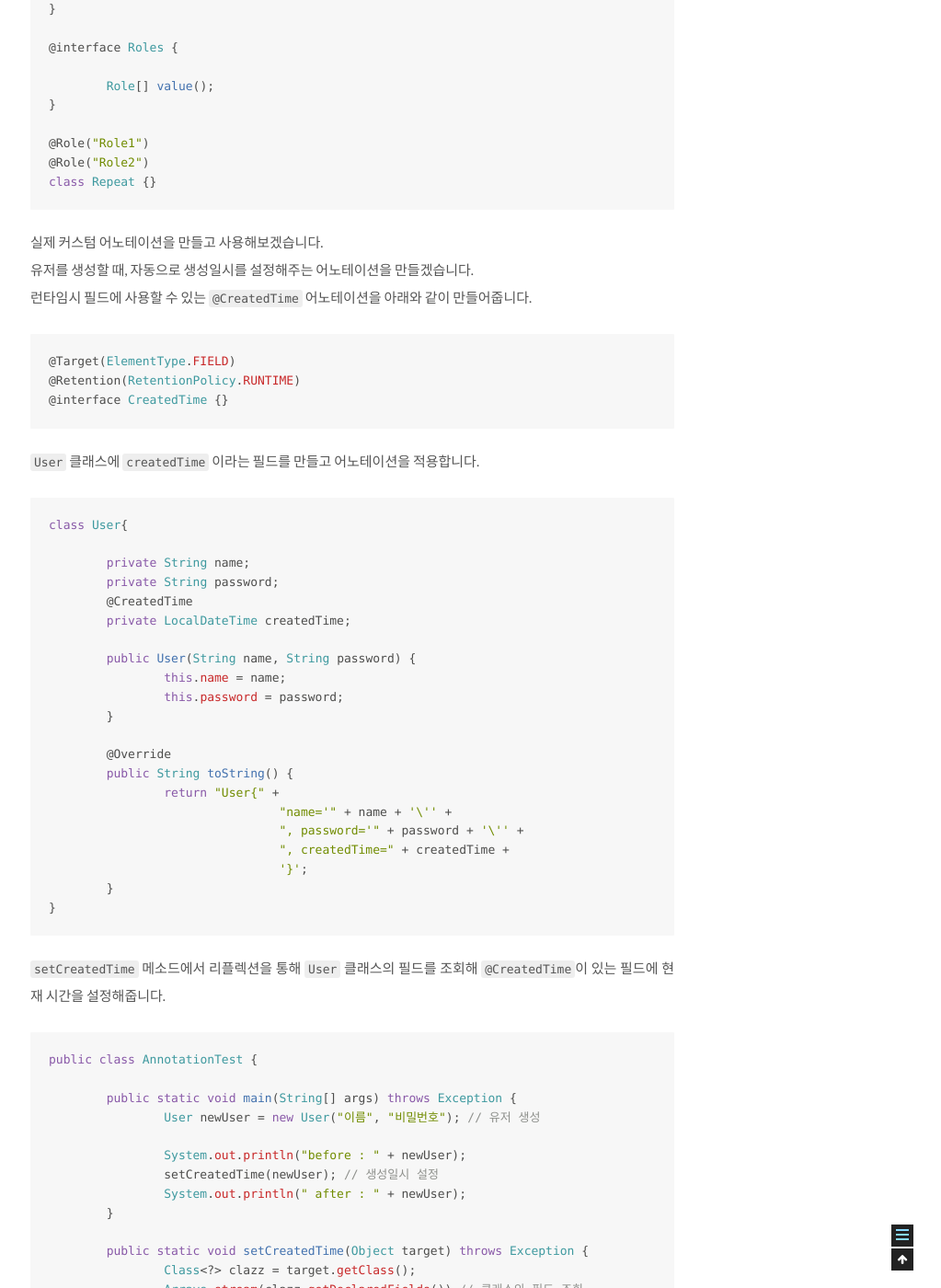
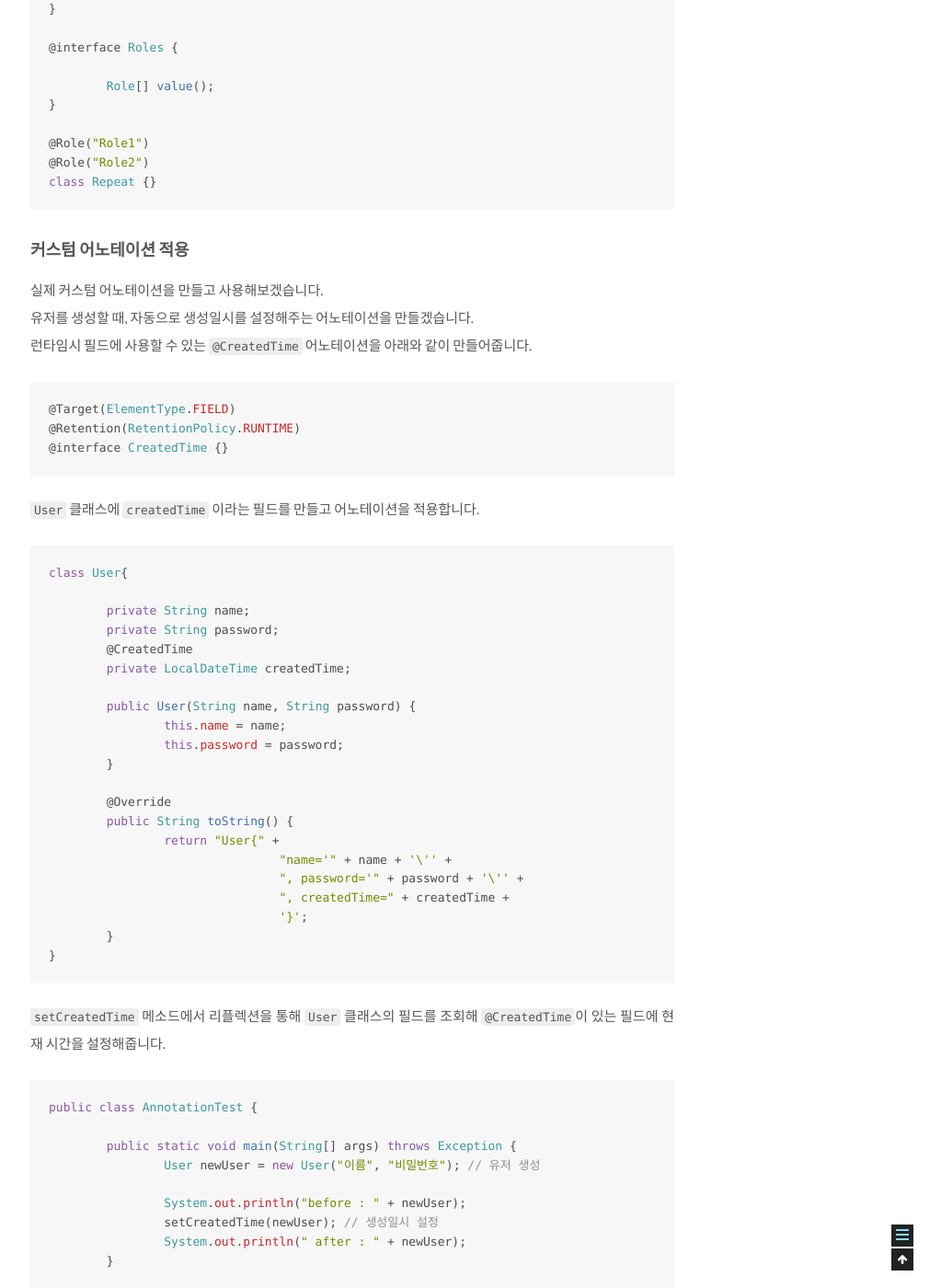
Before and after one commit to jhpapa/jhpapa.github.io, a Jekyll site: the page built from _posts/2018/12/2018-12-12-java-annotation.md, in a window 1280 px wide and 1400 px high, scrolled down 6419 px. Shown: the whole window at 92% size, without its empty margins (257-1280 px from the left). Built offline with Jekyll 4.4.1, drawn with Linux system fonts in a browser that asks for light colours.

Commit message:
포스트 수정

````diff
--- a/_posts/2018/12/2018-12-12-java-annotation.md
+++ b/_posts/2018/12/2018-12-12-java-annotation.md
@@ -250,6 +250,8 @@ inherited C : @InheritedAnnotation()
 class Repeat {}
 ```
 
+### 커스텀 어노테이션 적용
+
 실제 커스텀 어노테이션을 만들고 사용해보겠습니다.
 유저를 생성할 때, 자동으로 생성일시를 설정해주는 어노테이션을 만들겠습니다.
 런타임시 필드에 사용할 수 있는 `@CreatedTime` 어노테이션을 아래와 같이 만들어줍니다.
@@ -324,7 +326,6 @@ before : User{name='이름', password='비밀번호', createdTime=null}
 
 ---------
 
-
 # 참고
 
 * [How Do Annotations Work in Java?](https://dzone.com/articles/how-annotations-work-java)
````
